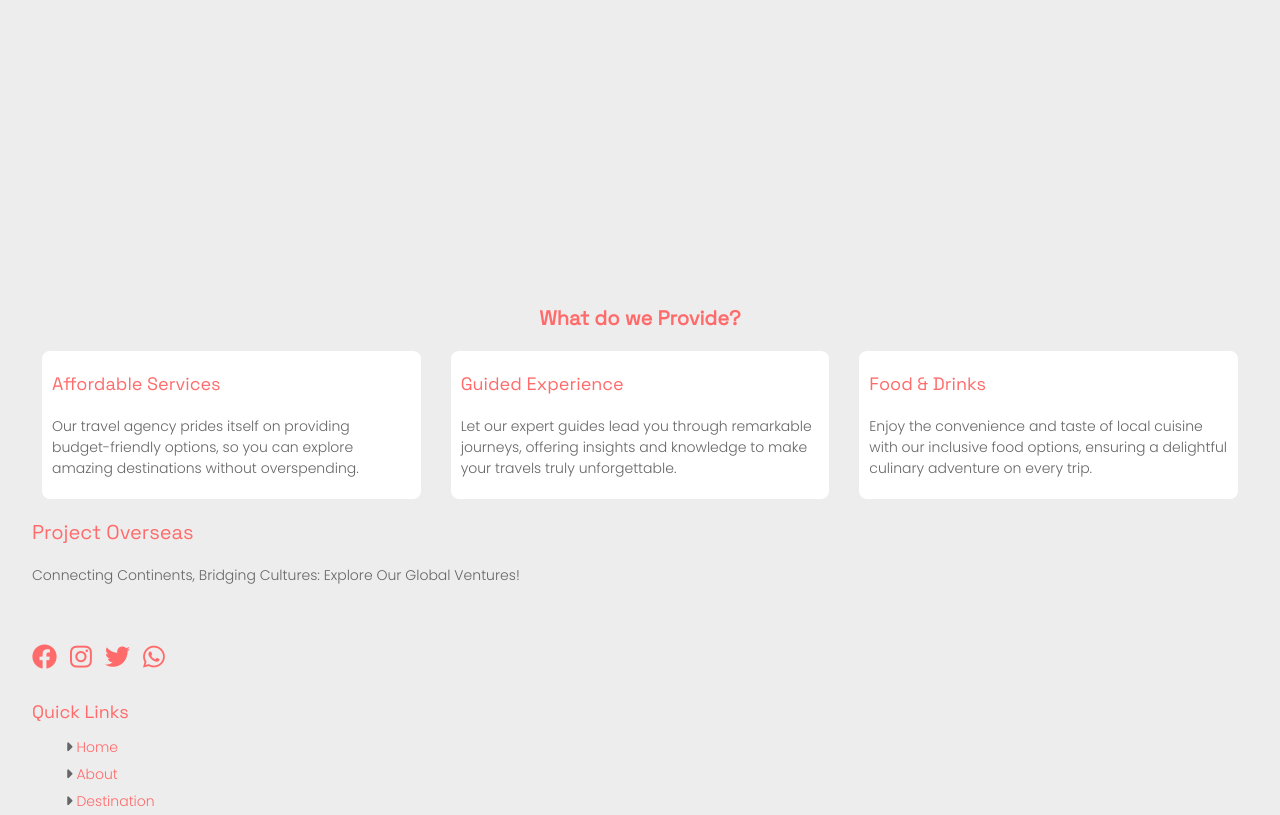
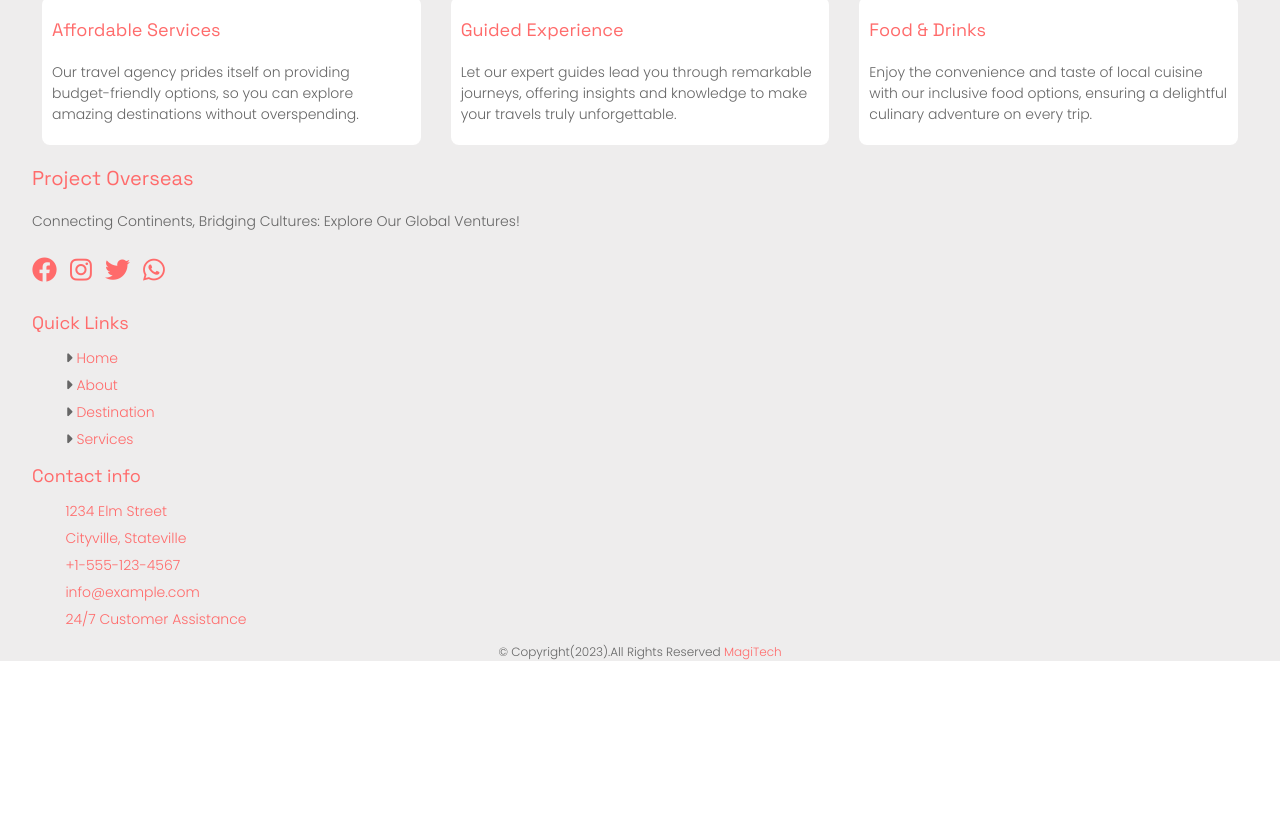
Before and after one commit to codeliterature/project-overseas, a plain HTML site: page index.html in a window 1280 px wide. Shown: the part 1722-2537 px from the top of the page. After the commit the page ends 2383 px from the top, so only its background shows below. Drawn offline with nearby package versions, Linux system fonts and the light colour scheme.

Commit message:
Fix responsiveness issue

```diff
--- a/style.css
+++ b/style.css
@@ -171,13 +171,9 @@ video {
   padding-top: 2.5rem;
 }
 
-#destination {
-  min-height: 100vh;
-}
-
 .des-container {
   display: grid;
-  grid-template-columns: repeat(auto-fit, minmax(180px, 1fr));
+  grid-template-columns: repeat(auto-fit, minmax(200px, 1fr));
   gap: 1rem;
 }
 
@@ -259,14 +255,6 @@ video {
   padding: 1rem;
 }
 
-footer {
-  min-height: 100vh;
-}
-
-.foot {
-  min-height: 15vh;
-}
-
 .foot h2,
 .foot p {
   margin: 0;
@@ -284,26 +272,13 @@ footer {
 
 }
 
-.ico {
-  min-height: 10vh;
-}
-
-.quick,
-.contac {
-  min-height: 30vh;
-
-}
-
 .quick h3,
 .contac h3 {
   margin: 0;
   font-family: 'Space Grotesk', sans-serif;
   color: #ff6b6b;
   font-size: 1.8rem;
-
-
 }
-
 .quick ul,
 .contac ul {
   margin: 0;
@@ -312,11 +287,6 @@ footer {
   margin: auto;
   list-style: none;
   font-family: 'Poppins', sans-serif;
-}
-
-.copy {
-  min-height: 5vh;
-
 }
 
 .copy p {
```
